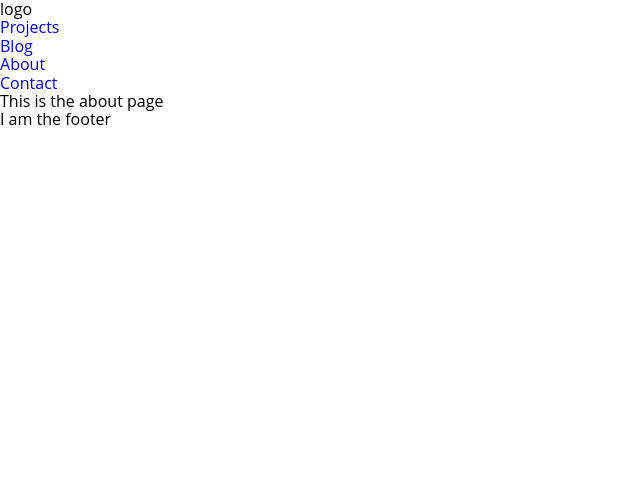
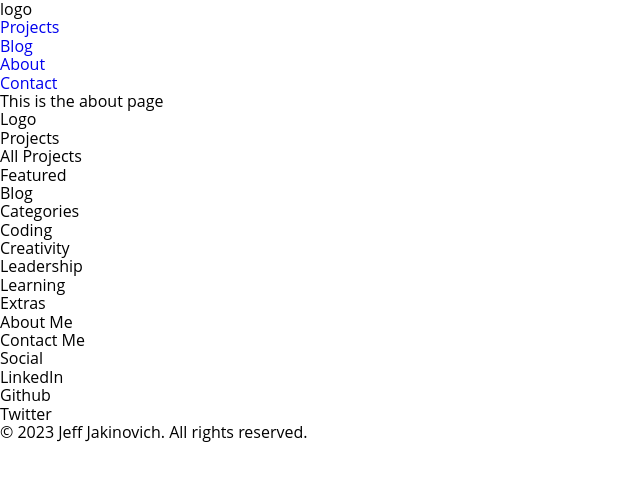
Before and after one commit to jljakin2/jeff-builds-tech, a Gatsby site in the folder gatsby/: page /about in a window 1280 px wide. Shown: the whole page, without its empty margins (0-640 px from the left). Built offline with nearby package versions, Linux system fonts and the light colour scheme; Gatsby itself is replaced by a stand-in of ours.

Commit message:
Footer html

```diff
--- a/gatsby/src/components/Footer.tsx
+++ b/gatsby/src/components/Footer.tsx
@@ -1,5 +1,41 @@
 import React from "react";
+import styled from "styled-components";
+
+const FooterStyles = styled.footer``;
 
 export default function Footer() {
-  return <footer>I am the footer</footer>;
+  return (
+    <FooterStyles>
+      <div className="top">
+        <div>Logo</div>
+        <ul className="projects">
+          <li className="link-header">Projects</li>
+          <li className="link-item">All Projects</li>
+          <li className="link-item">Featured</li>
+        </ul>
+        <ul className="blog">
+          <li className="link-header">Blog</li>
+          <li className="link-item">Categories</li>
+          <li className="link-item">Coding</li>
+          <li className="link-item">Creativity</li>
+          <li className="link-item">Leadership</li>
+          <li className="link-item">Learning</li>
+        </ul>
+        <ul className="extras">
+          <li className="link-header">Extras</li>
+          <li className="link-item">About Me</li>
+          <li className="link-item">Contact Me</li>
+        </ul>
+        <ul className="social">
+          <li className="link-header">Social</li>
+          <li className="link-item">LinkedIn</li>
+          <li className="link-item">Github</li>
+          <li className="link-item">Twitter</li>
+        </ul>
+      </div>
+      <div className="bottom">
+        <p>{`© ${new Date().getFullYear()} Jeff Jakinovich. All rights reserved.`}</p>
+      </div>
+    </FooterStyles>
+  );
 }
```
